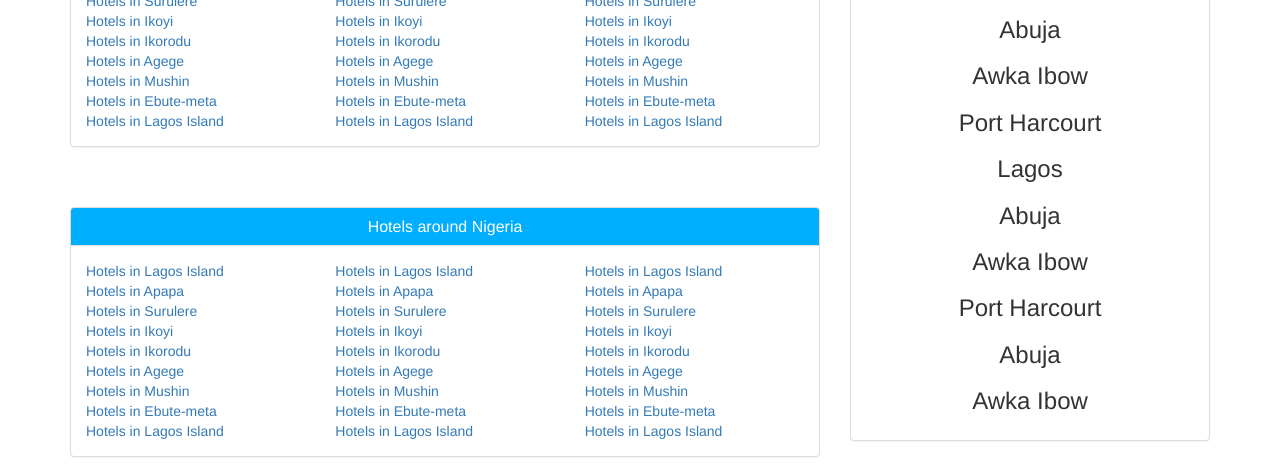
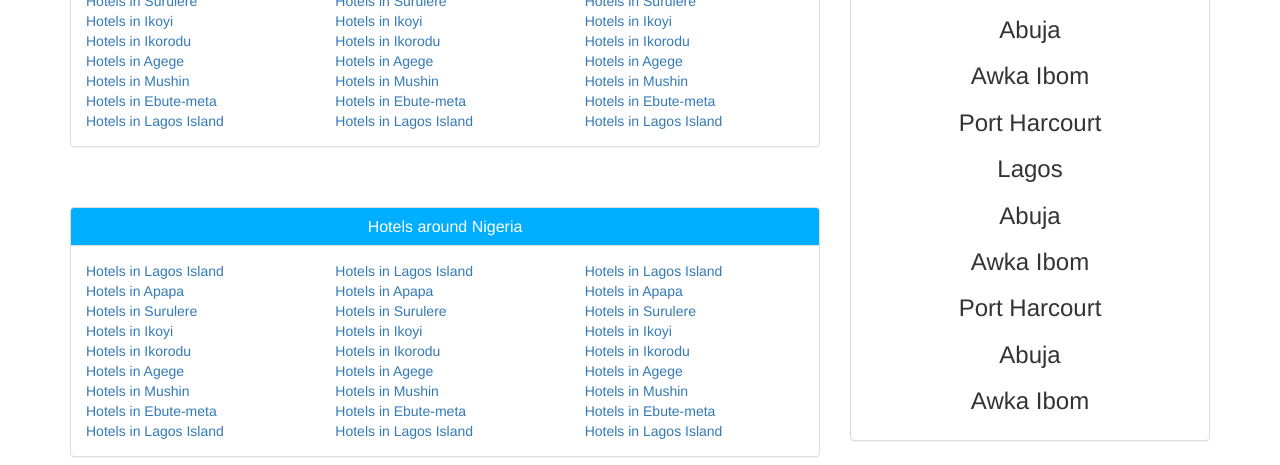
Before and after one commit to lateef-OG/wordpresspage, a plain HTML site: page index.html in a window 1280 px wide. Shown: the part 1821-2286 px from the top of the page. Drawn offline with Linux system fonts and the light colour scheme.

Commit message:
fixed spelling errors

```diff
--- a/index.html
+++ b/index.html
@@ -378,14 +378,14 @@
             <div class="panel-body" style="text-align:center">
 			  <h3>Lagos</h3>
 			  <h3>Abuja</h3>
-			  <h3>Awka Ibow</h3>
+			  <h3>Awka Ibom</h3>
 			  <h3>Port Harcourt</h3>
 			  <h3>Lagos</h3>
 			  <h3>Abuja</h3>
-			  <h3>Awka Ibow</h3>
+			  <h3>Awka Ibom</h3>
 			  <h3>Port Harcourt</h3>
 			  <h3>Abuja</h3>
-			  <h3>Awka Ibow</h3>
+			  <h3>Awka Ibom</h3>
 			</div>
 		  </div>
       </div>
```
